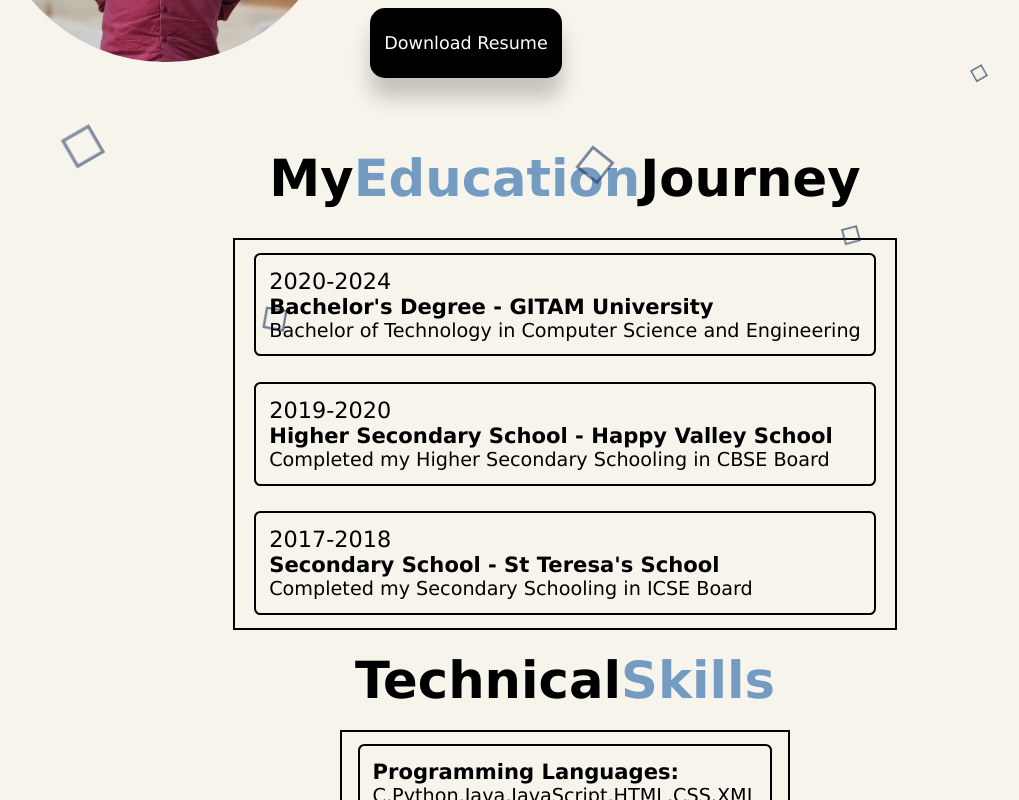
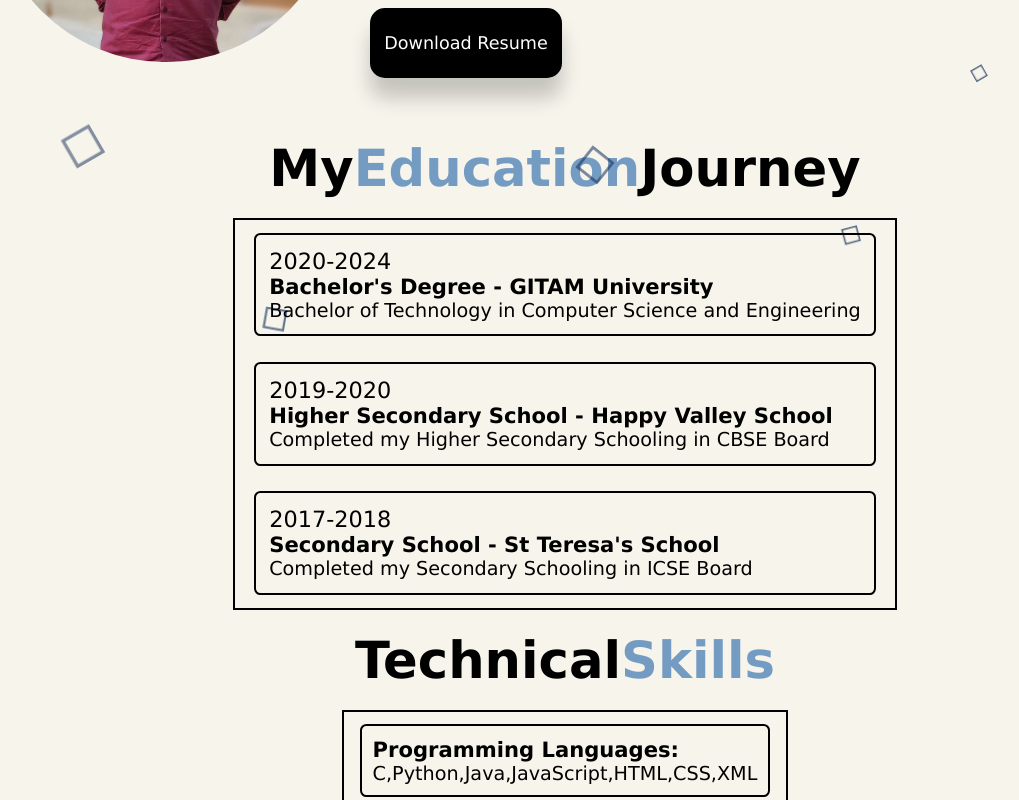
Before and after one commit to snehil891/personal-portfolio, a React (Create React App) app: page / in a window 1280 px wide. Shown: the part 440-1240 px from the top of the page, without its empty margins (75-1094 px from the left). Built offline with nearby package versions, Linux system fonts and the light colour scheme.

Commit message:
padding changed for education and skills section

```diff
--- a/src/Components/styles/education.css
+++ b/src/Components/styles/education.css
@@ -7,7 +7,7 @@
 
 .education .heading {
   font-size: max(2rem,4vw);
-  margin: 30px 0;
+  margin: 20px 0;
 }
 
 .education .heading span {
--- a/src/Components/styles/skills.css
+++ b/src/Components/styles/skills.css
@@ -32,7 +32,7 @@
 
 .skills-content .content {
   position: relative;
-  padding: 1vw;
+  padding: 0.8vw;
   border: 0.2vw solid black;
   border-radius: 0.5vw;
   overflow: hidden;
```
